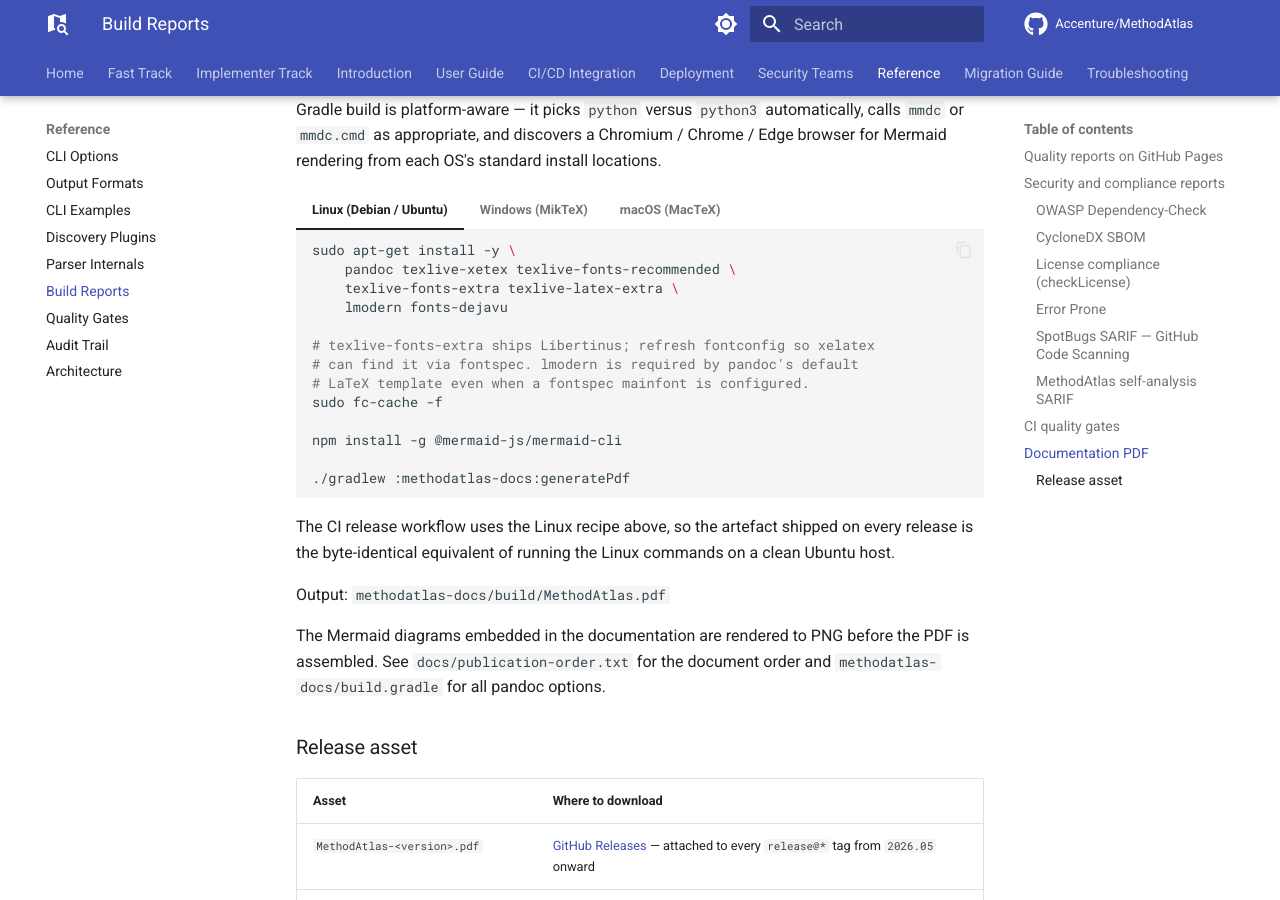
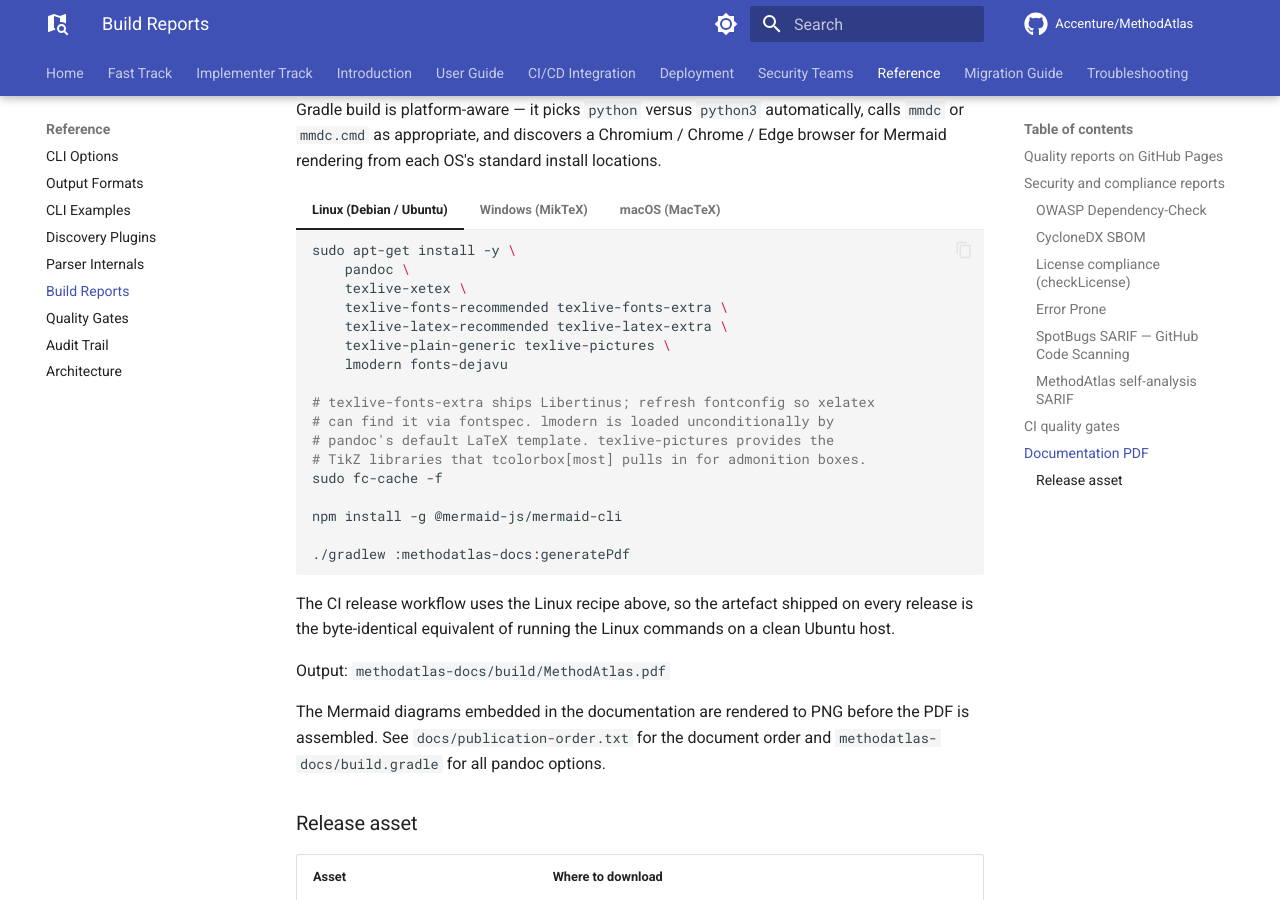
Before and after one commit to Accenture/MethodAtlas, an MkDocs documentation site: the page built from docs/reports.md, in a window 1280 px wide and 900 px high, scrolled down 3808 px. Built offline with MkDocs 1.6.1 and Material for MkDocs 9.7.7, drawn with Linux system fonts in a browser that asks for light colours; emoji names are drawn with the system emoji font; comment, search, counter and statistics services are not loaded.

Commit message:
fix(ci): preflight every LaTeX package used by the PDF build
The previous fix added lmodern after the CI surfaced its absence one
package at a time. To break that cycle, the workflow now:

1. Installs the full set of TeX Live bundles the build actually
   needs: texlive-latex-recommended (was implicit and incomplete),
   texlive-plain-generic, and texlive-pictures (provides the TikZ
   libraries that tcolorbox[most] depends on for admonition boxes).
   Plus the previously-added lmodern and the Libertinus/DejaVu
   bundles for fontspec.

2. Adds an explicit pre-flight verification step that kpsewhich's
   every .sty referenced by methodatlas-docs/src/docs/latex-header.tex
   and the pandoc default xelatex template (24 packages in total)
   and verifies fontconfig sees the three font families fontspec
   will ask for. If any are missing the job fails with a clear
   "MISSING: <foo>.sty" line and a pointer to which step to edit,
   instead of producing an obscure pandoc/xelatex error after a 4-
   minute build attempt.

3. Keeps docs/reports.md in sync with the actual install set.

Verified .sty list mirrors latex-header.tex usepackage directives
exactly: lmodern, fontspec, xcolor, newunicodechar, microtype,
fvextra, fancyvrb, booktabs, longtable, array, tabularx, titlesec,
fancyhdr, emptypage, tcolorbox, etoolbox, needspace, upquote,
parskip, xurl, bookmark, hyperref, graphicx, geometry, unicode-math.

````diff
--- a/docs/reports.md
+++ b/docs/reports.md
@@ -116,13 +116,17 @@ The PDF is **not** part of the standard `./gradlew build` lifecycle — it is bu
 
     ```bash
     sudo apt-get install -y \
-        pandoc texlive-xetex texlive-fonts-recommended \
-        texlive-fonts-extra texlive-latex-extra \
+        pandoc \
+        texlive-xetex \
+        texlive-fonts-recommended texlive-fonts-extra \
+        texlive-latex-recommended texlive-latex-extra \
+        texlive-plain-generic texlive-pictures \
         lmodern fonts-dejavu
 
     # texlive-fonts-extra ships Libertinus; refresh fontconfig so xelatex
-    # can find it via fontspec. lmodern is required by pandoc's default
-    # LaTeX template even when a fontspec mainfont is configured.
+    # can find it via fontspec. lmodern is loaded unconditionally by
+    # pandoc's default LaTeX template. texlive-pictures provides the
+    # TikZ libraries that tcolorbox[most] pulls in for admonition boxes.
     sudo fc-cache -f
 
     npm install -g @mermaid-js/mermaid-cli
````
Also changed, not shown: 1 other file.
